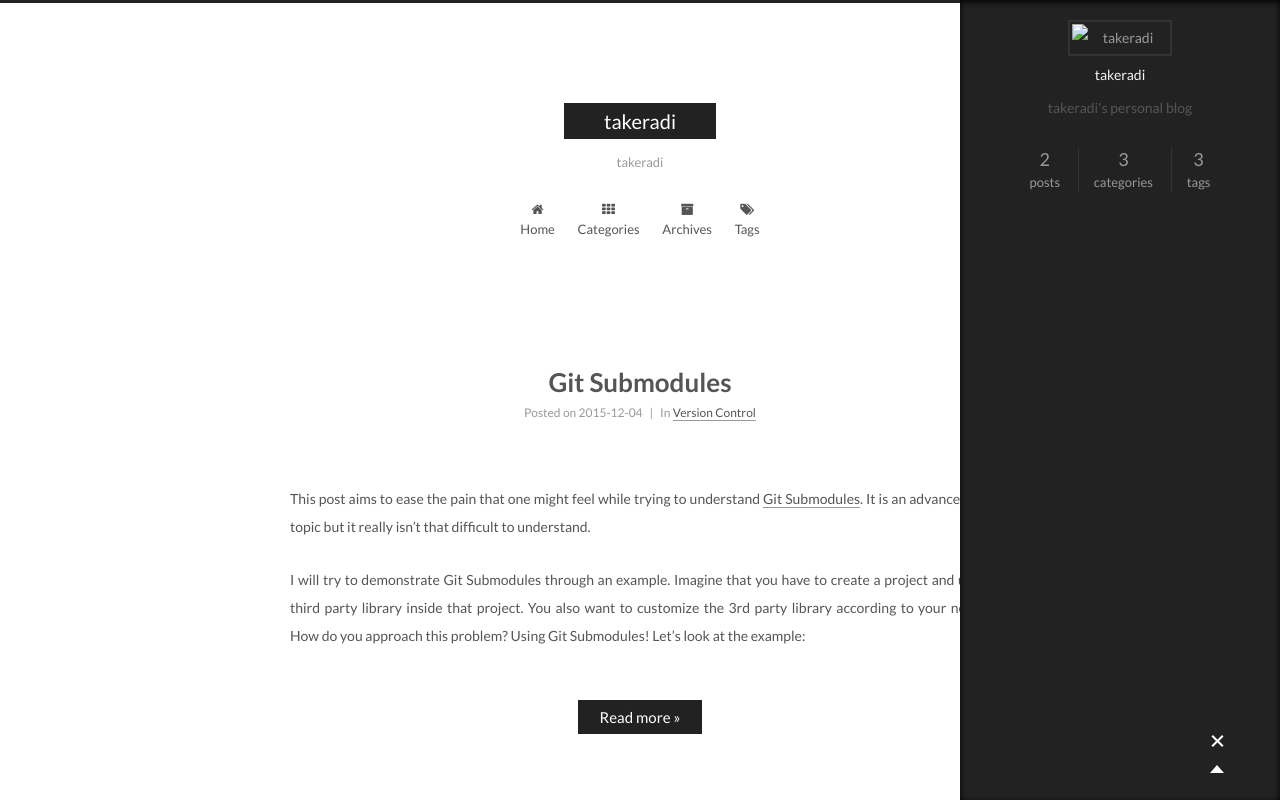
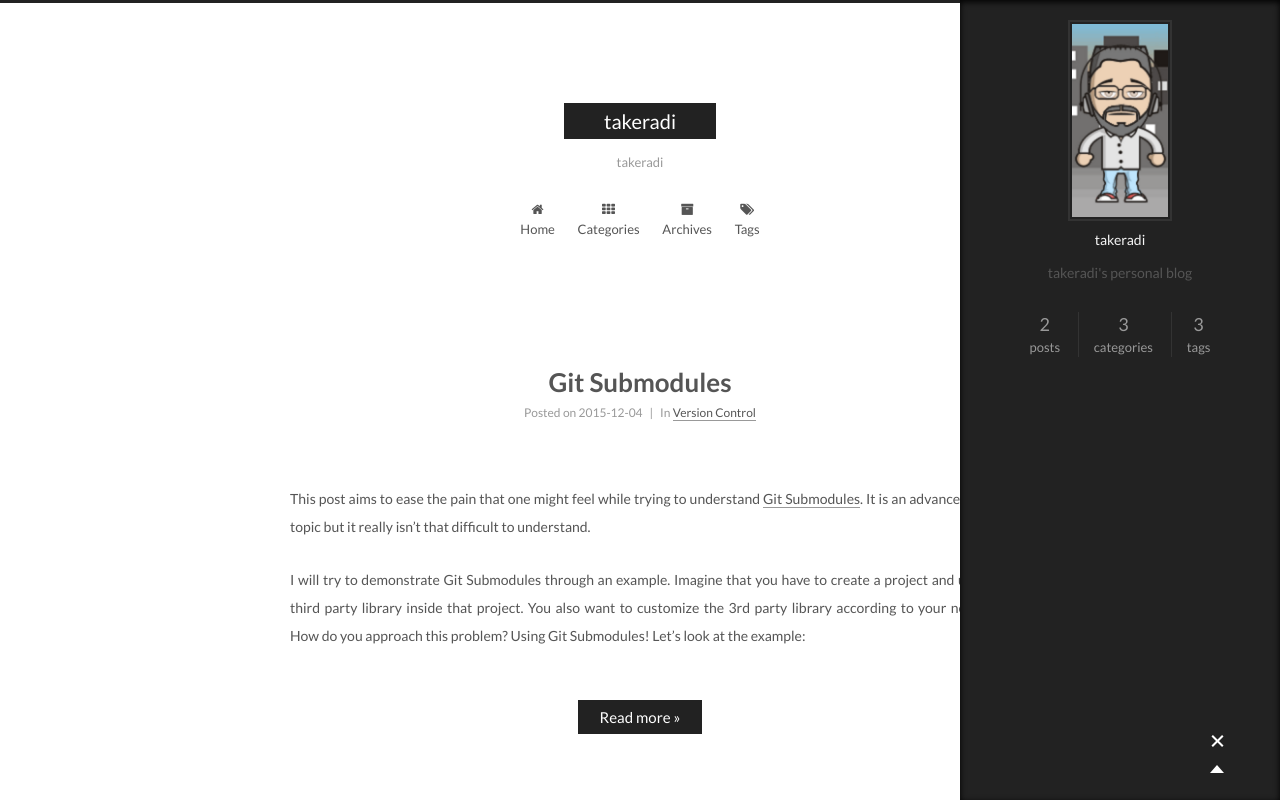
Before and after one commit to takeradi/takeradi.github.io, a plain HTML site: page index.html in a window 1280 px wide. Both pictures are taken after a click on the element 1217 px from the left and 742 px from the top of the page. Shown: the top 800 px of the page. Drawn offline with Linux system fonts and the light colour scheme.

Commit message:
Added avatar and changed avatar image type

```diff
--- a/index.html
+++ b/index.html
@@ -427,7 +427,7 @@
 
       <section class="site-overview sidebar-panel  sidebar-panel-active ">
         <div class="site-author motion-element" itemprop="author" itemscope itemtype="http://schema.org/Person">
-          <img class="site-author-image" src="/images/default_avatar.jpg" alt="takeradi" itemprop="image"/>
+          <img class="site-author-image" src="/images/default_avatar.png" alt="takeradi" itemprop="image"/>
           <p class="site-author-name" itemprop="name">takeradi</p>
         </div>
         <p class="site-description motion-element" itemprop="description">takeradi's personal blog</p>
```
Also changed, not shown: 2015/12/04/Git-Submodules/index.html (+1 -1 lines), 2015/12/04/hello-world/index.html (+1 -1 lines), archives/2015/12/index.html (+1 -1 lines), archives/2015/index.html (+1 -1 lines), archives/index.html (+1 -1 lines), categories/General/index.html (+1 -1 lines), categories/Version-Control/index.html (+1 -1 lines), categories/index.html (+1 -1 lines), tags/Git/index.html (+1 -1 lines), tags/Hexo/index.html (+1 -1 lines), tags/index.html (+1 -1 lines), images/default_avatar.png (added).
